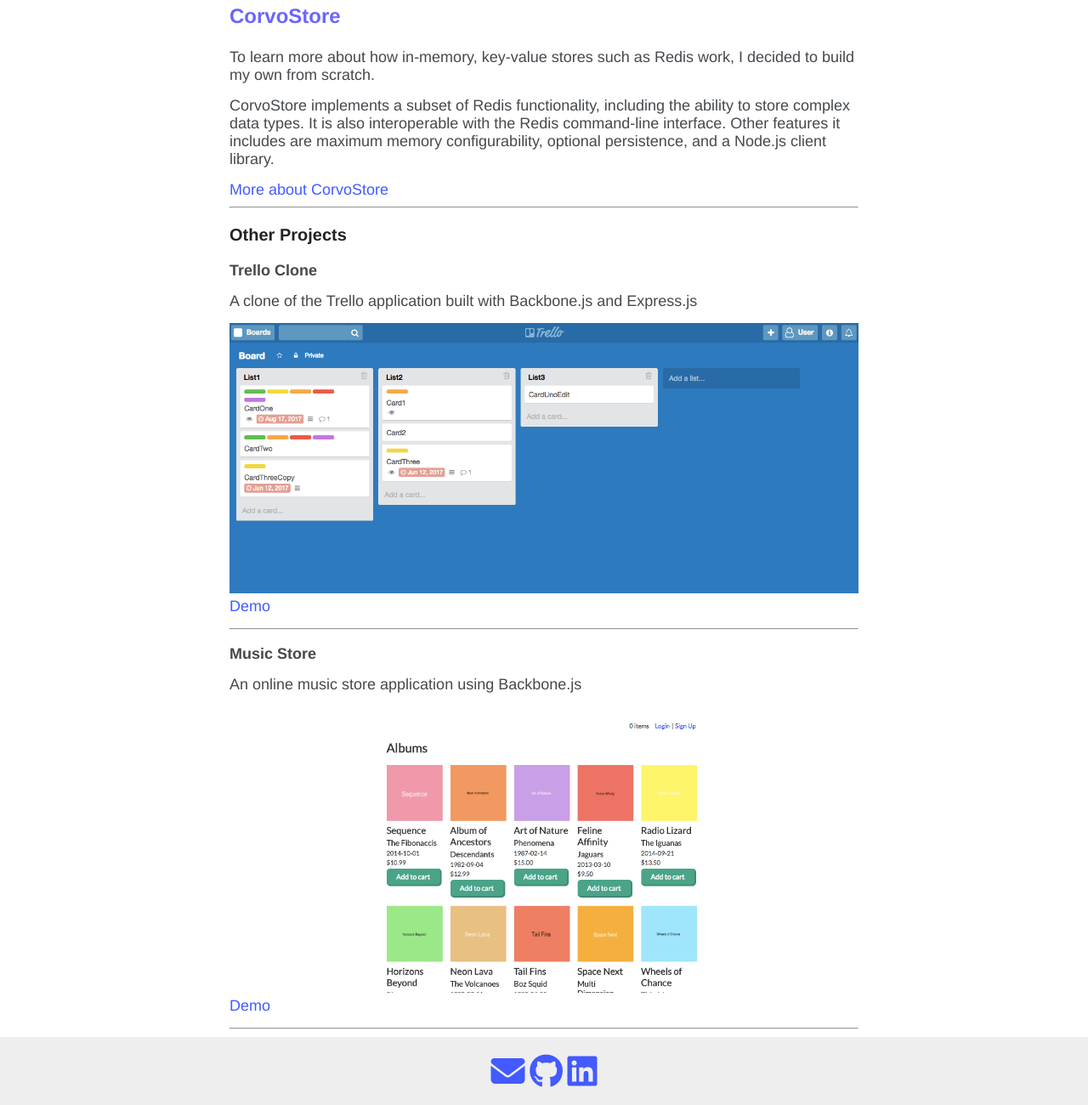
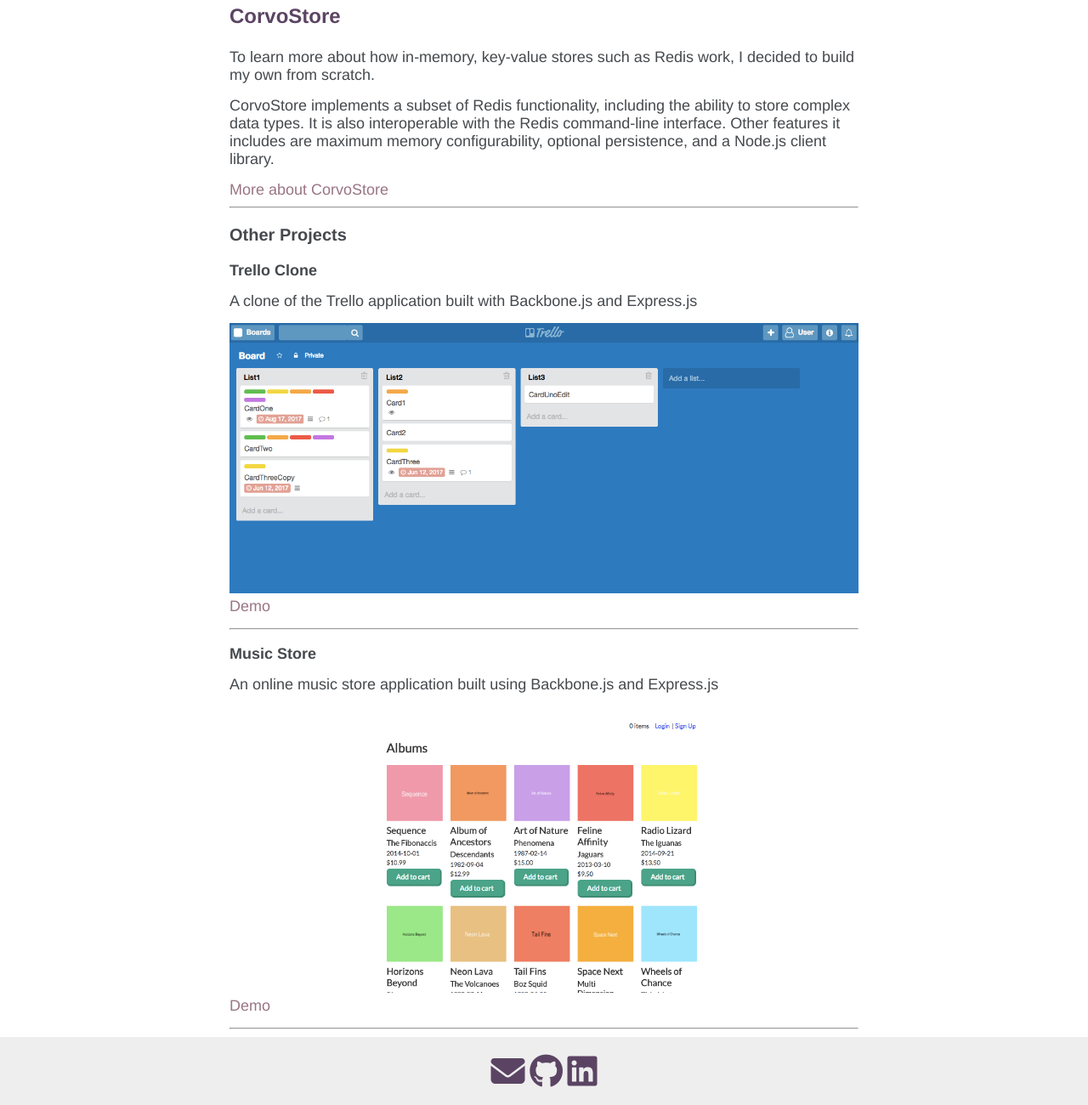
Before and after one commit to preeV42500/preeV42500.github.io, a plain HTML site: page projects.html in a window 1280 px wide. Shown: the part 259-1559 px from the top of the page at 85% size. Drawn offline with Linux system fonts and the light colour scheme.

Commit message:
fix links

```diff
--- a/projects.html
+++ b/projects.html
@@ -42,19 +42,19 @@
             <h4 id="trello-clone">Trello Clone</h4>
             <p>A clone of the Trello application built with Backbone.js and Express.js</p>
             <p>
-              <a href="pv-trello-clone.herokuapp.com">
+              <a href="https://pv-trello-clone.herokuapp.com">
                 <img src="./images/trello-clone.png">
               </a>
-              <a href="pv-trello-clone.herokuapp.com">Demo</a>
+              <a href="https://pv-trello-clone.herokuapp.com">Demo</a>
             </p>
             <hr>
             <h4 id="music-store-app">Music Store</h4>
-            <p>An online music store application using Backbone.js</p>
+            <p>An online music store application built using Backbone.js and Express.js</p>
             <p>
-              <a href="pv-music-store.herokuapp.com">
+              <a href="https://pv-music-store.herokuapp.com">
                 <img src="./images/music-store-app.png">
               </a>
-              <a href="pv-music-store.herokuapp.com">Demo</a>
+              <a href="https://pv-music-store.herokuapp.com">Demo</a>
             </p>
             <hr>
           </div>
@@ -71,12 +71,11 @@
           <a href="https://github.com/preeV42500">
             <i class="fa fa-github fa-2x"></i>
           </a>
-          <a href="https://www.linkedin.com/in/preeti-viswanathan-7">
+          <a href="https://www.linkedin.com/in/preeti-viswanathan-78491b100">
             <i class="fa fa-linkedin-square fa-2x"></i>
           </a>
         </div>
       </div>
     </footer>
   </body>
-
 </html>
--- a/styles.css
+++ b/styles.css
@@ -23,7 +23,7 @@ h1, h2, h3 {
 }
 
 h1, h2 {
-  color: #6a65ff;
+  color: #5b4463;
 }
 
 h1 {
@@ -36,7 +36,6 @@ h2 {
 
 h3 {
   font-size: 20px;
-  color: #222;
 }
 
 h4 {
@@ -70,7 +69,7 @@ nav a {
 }
 
 header {
-  background: #425aff;
+  background: #5b4463;
 }
 
 .masthead {
@@ -86,12 +85,16 @@ header {
 }
 
 .entry a {
-  color: #425aff;
+  color: #997584;
 }
 
 .entry a:hover {
   font-weight: bold;
-  font-size: 20px;
+  text-decoration: underline;
+}
+
+main {
+  min-height: 75vh;
 }
 
 .svg-icon {
@@ -109,5 +112,5 @@ footer a {
 }
 
 .fa {
-  color: #425aff;
+  color: #5b4463;
 }
```
Also changed, not shown: index.html (+2 -2 lines).
